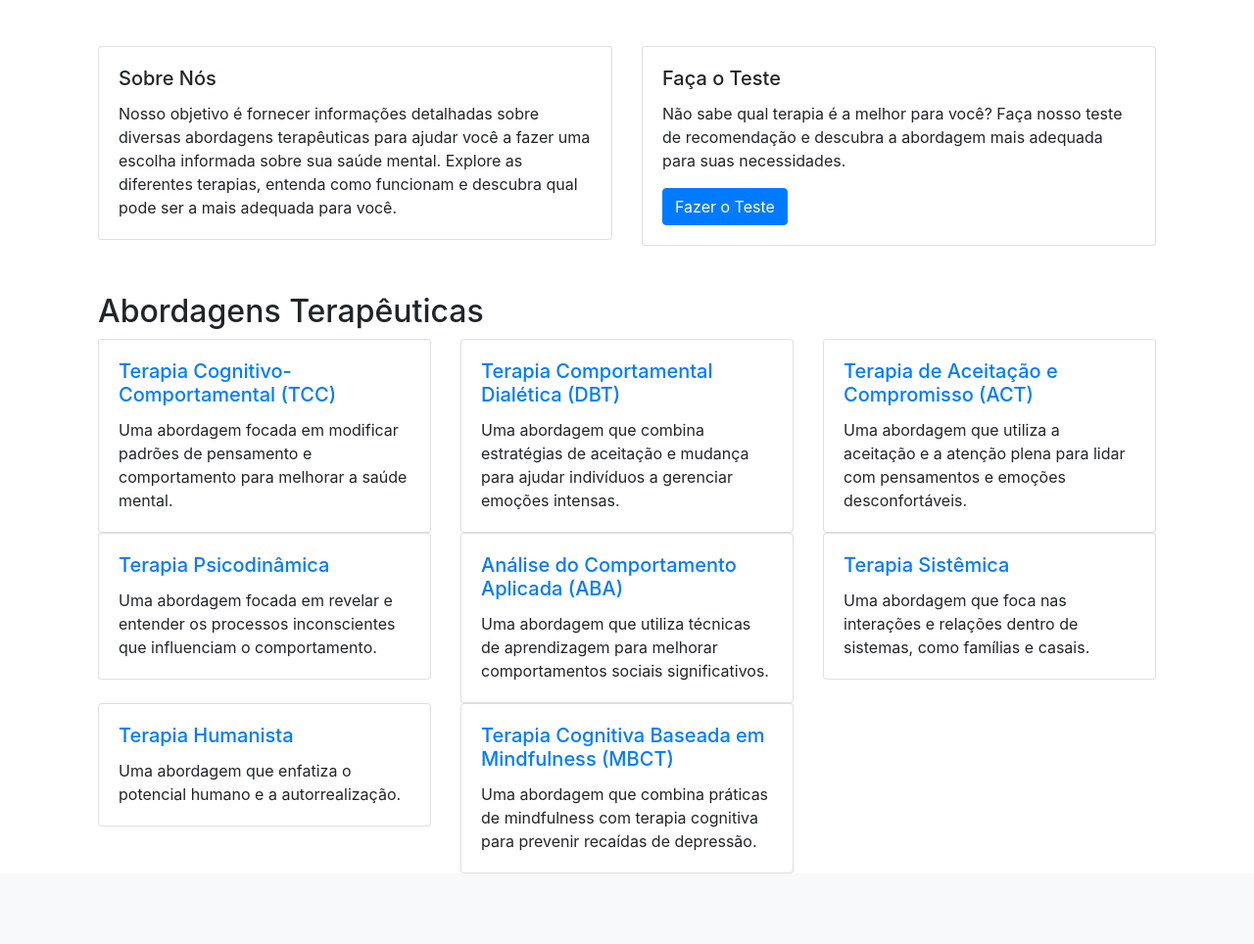
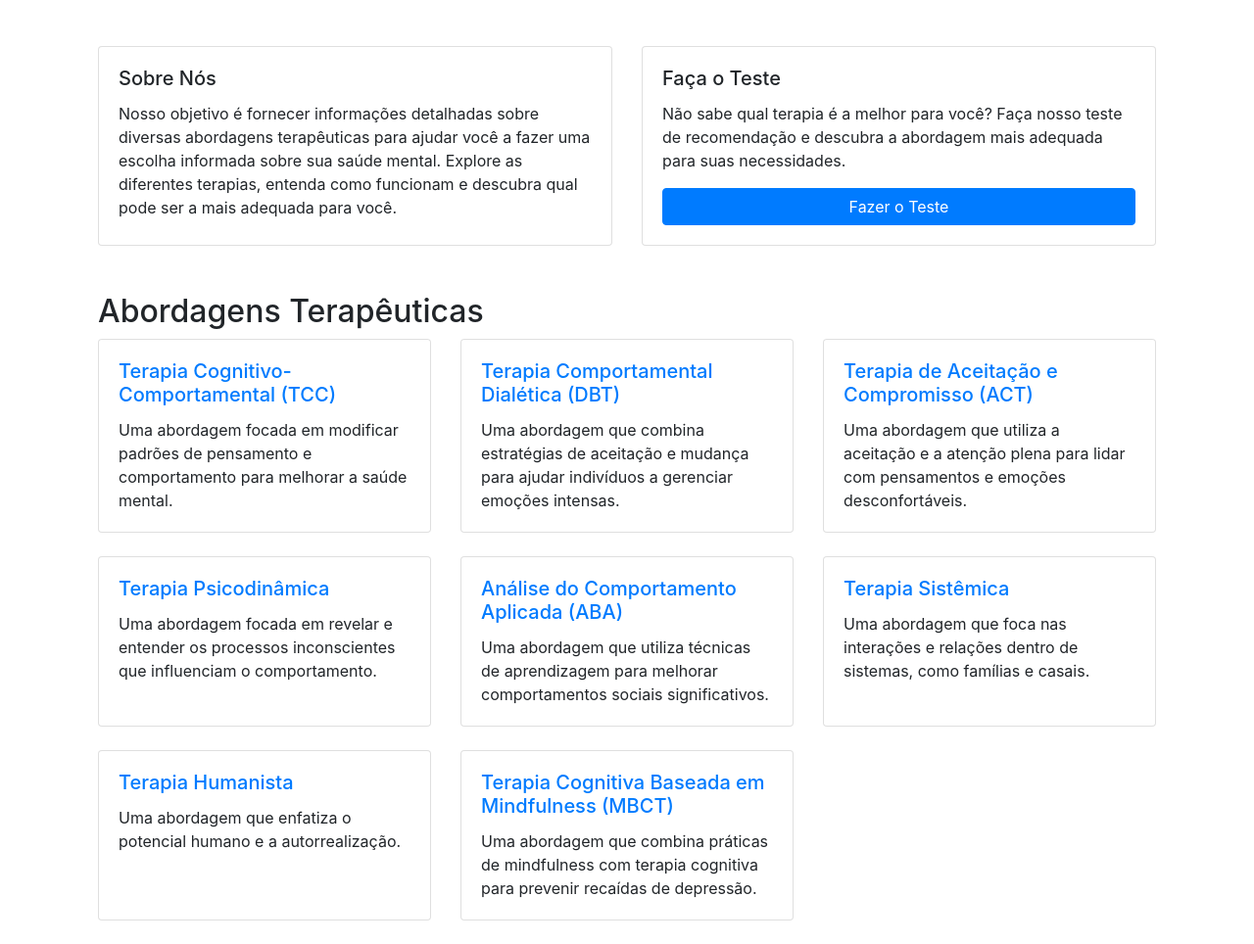
Before and after one commit to Biacchi/Psych-Therapies-Help, a Flask app: page / in a window 1280 px wide. Shown: the part 162-1126 px from the top of the page at 98% size. Before the commit the page ends 1054 px from the top, so only its background shows below. Run offline with Flask 3, Linux system fonts and the light colour scheme; some libraries are stand-ins or nearby versions.

Commit message:
style: add line breaks

```diff
--- a/templates/home.html
+++ b/templates/home.html
@@ -11,19 +11,19 @@
 <div class="container">
     <div class="row mt-5">
         <div class="col-md-6">
-            <div class="card">
-                <div class="card-body">
+            <div class="card h-100">
+                <div class="card-body d-flex flex-column">
                     <h5 class="card-title">Sobre Nós</h5>
                     <p class="card-text">Nosso objetivo é fornecer informações detalhadas sobre diversas abordagens terapêuticas para ajudar você a fazer uma escolha informada sobre sua saúde mental. Explore as diferentes terapias, entenda como funcionam e descubra qual pode ser a mais adequada para você.</p>
                 </div>
             </div>
         </div>
         <div class="col-md-6">
-            <div class="card">
-                <div class="card-body">
+            <div class="card h-100">
+                <div class="card-body d-flex flex-column">
                     <h5 class="card-title">Faça o Teste</h5>
                     <p class="card-text">Não sabe qual terapia é a melhor para você? Faça nosso teste de recomendação e descubra a abordagem mais adequada para suas necessidades.</p>
-                    <a href="/survey" class="btn btn-primary">Fazer o Teste</a>
+                    <a href="/survey" class="btn btn-primary mt-auto">Fazer o Teste</a>
                 </div>
             </div>
         </div>
@@ -32,24 +32,24 @@
     <h2 class="mt-5">Abordagens Terapêuticas</h2>
     <div class="row">
         <div class="col-md-4">
-            <div class="card">
-                <div class="card-body">
+            <div class="card h-100">
+                <div class="card-body d-flex flex-column">
                     <h5 class="card-title"><a href="/CBT">Terapia Cognitivo-Comportamental (TCC)</a></h5>
                     <p class="card-text">Uma abordagem focada em modificar padrões de pensamento e comportamento para melhorar a saúde mental.</p>
                 </div>
             </div>
         </div>
         <div class="col-md-4">
-            <div class="card">
-                <div class="card-body">
+            <div class="card h-100">
+                <div class="card-body d-flex flex-column">
                     <h5 class="card-title"><a href="/DBT">Terapia Comportamental Dialética (DBT)</a></h5>
                     <p class="card-text">Uma abordagem que combina estratégias de aceitação e mudança para ajudar indivíduos a gerenciar emoções intensas.</p>
                 </div>
             </div>
         </div>
         <div class="col-md-4">
-            <div class="card">
-                <div class="card-body">
+            <div class="card h-100">
+                <div class="card-body d-flex flex-column">
                     <h5 class="card-title"><a href="/ACT">Terapia de Aceitação e Compromisso (ACT)</a></h5>
                     <p class="card-text">Uma abordagem que utiliza a aceitação e a atenção plena para lidar com pensamentos e emoções desconfortáveis.</p>
                 </div>
@@ -57,26 +57,28 @@
         </div>
     </div>
 
+        <br>
+
     <div class="row">
         <div class="col-md-4">
-            <div class="card">
-                <div class="card-body">
+            <div class="card h-100">
+                <div class="card-body d-flex flex-column">
                     <h5 class="card-title"><a href="/Psychodynamic">Terapia Psicodinâmica</a></h5>
                     <p class="card-text">Uma abordagem focada em revelar e entender os processos inconscientes que influenciam o comportamento.</p>
                 </div>
             </div>
         </div>
         <div class="col-md-4">
-            <div class="card">
-                <div class="card-body">
+            <div class="card h-100">
+                <div class="card-body d-flex flex-column">
                     <h5 class="card-title"><a href="/ABA">Análise do Comportamento Aplicada (ABA)</a></h5>
                     <p class="card-text">Uma abordagem que utiliza técnicas de aprendizagem para melhorar comportamentos sociais significativos.</p>
                 </div>
             </div>
         </div>
         <div class="col-md-4">
-            <div class="card">
-                <div class="card-body">
+            <div class="card h-100">
+                <div class="card-body d-flex flex-column">
                     <h5 class="card-title"><a href="/Systemic">Terapia Sistêmica</a></h5>
                     <p class="card-text">Uma abordagem que foca nas interações e relações dentro de sistemas, como famílias e casais.</p>
                 </div>
@@ -84,18 +86,20 @@
         </div>
     </div>
 
+        <br>
+
     <div class="row">
         <div class="col-md-4">
-            <div class="card">
-                <div class="card-body">
+            <div class="card h-100">
+                <div class="card-body d-flex flex-column">
                     <h5 class="card-title"><a href="/Humanistic">Terapia Humanista</a></h5>
                     <p class="card-text">Uma abordagem que enfatiza o potencial humano e a autorrealização.</p>
                 </div>
             </div>
         </div>
         <div class="col-md-4">
-            <div class="card">
-                <div class="card-body">
+            <div class="card h-100">
+                <div class="card-body d-flex flex-column">
                     <h5 class="card-title"><a href="/MBCT">Terapia Cognitiva Baseada em Mindfulness (MBCT)</a></h5>
                     <p class="card-text">Uma abordagem que combina práticas de mindfulness com terapia cognitiva para prevenir recaídas de depressão.</p>
                 </div>
@@ -103,4 +107,6 @@
         </div>
     </div>
 </div>
+
+<br>
 {% endblock %}
```
